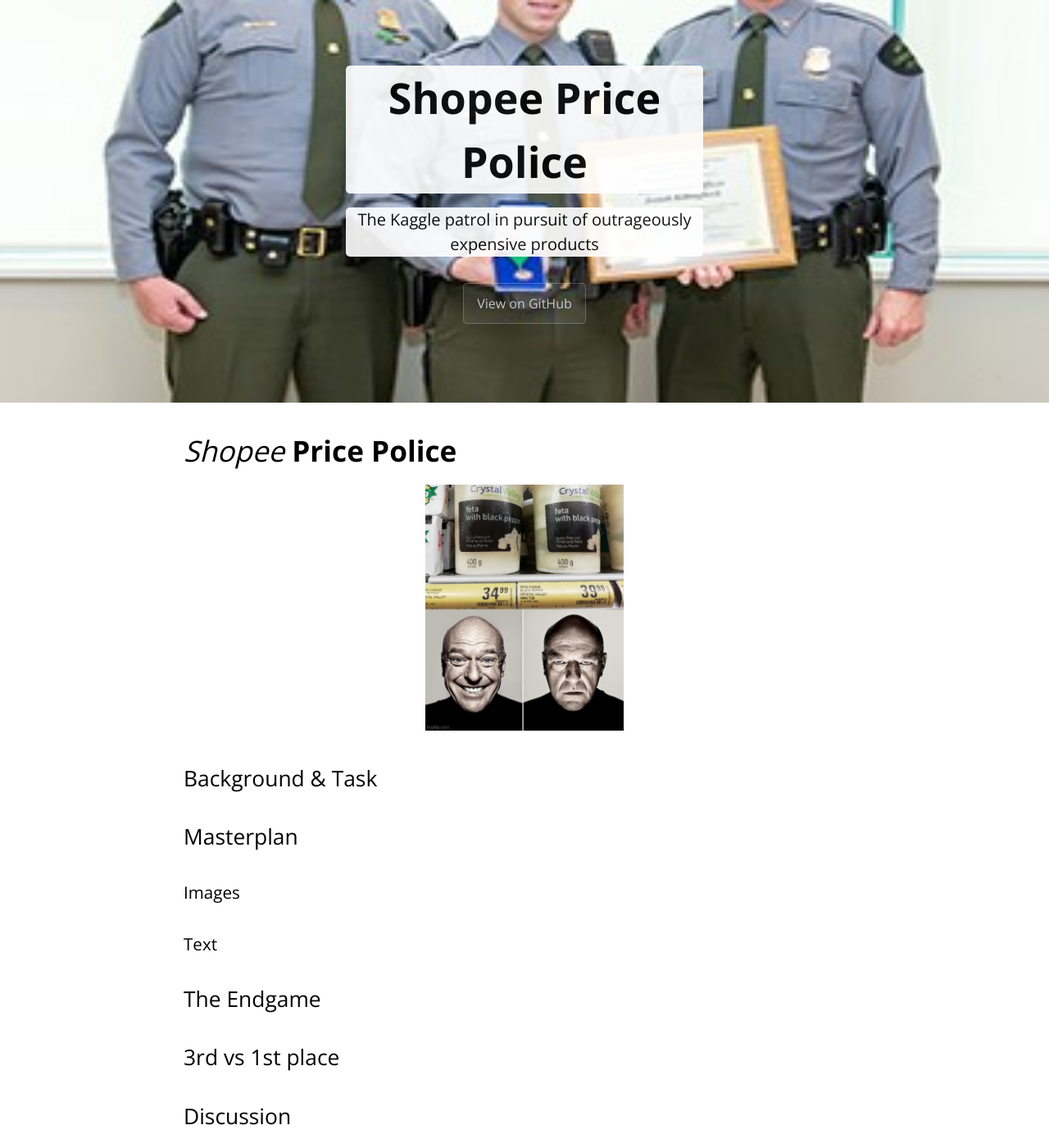
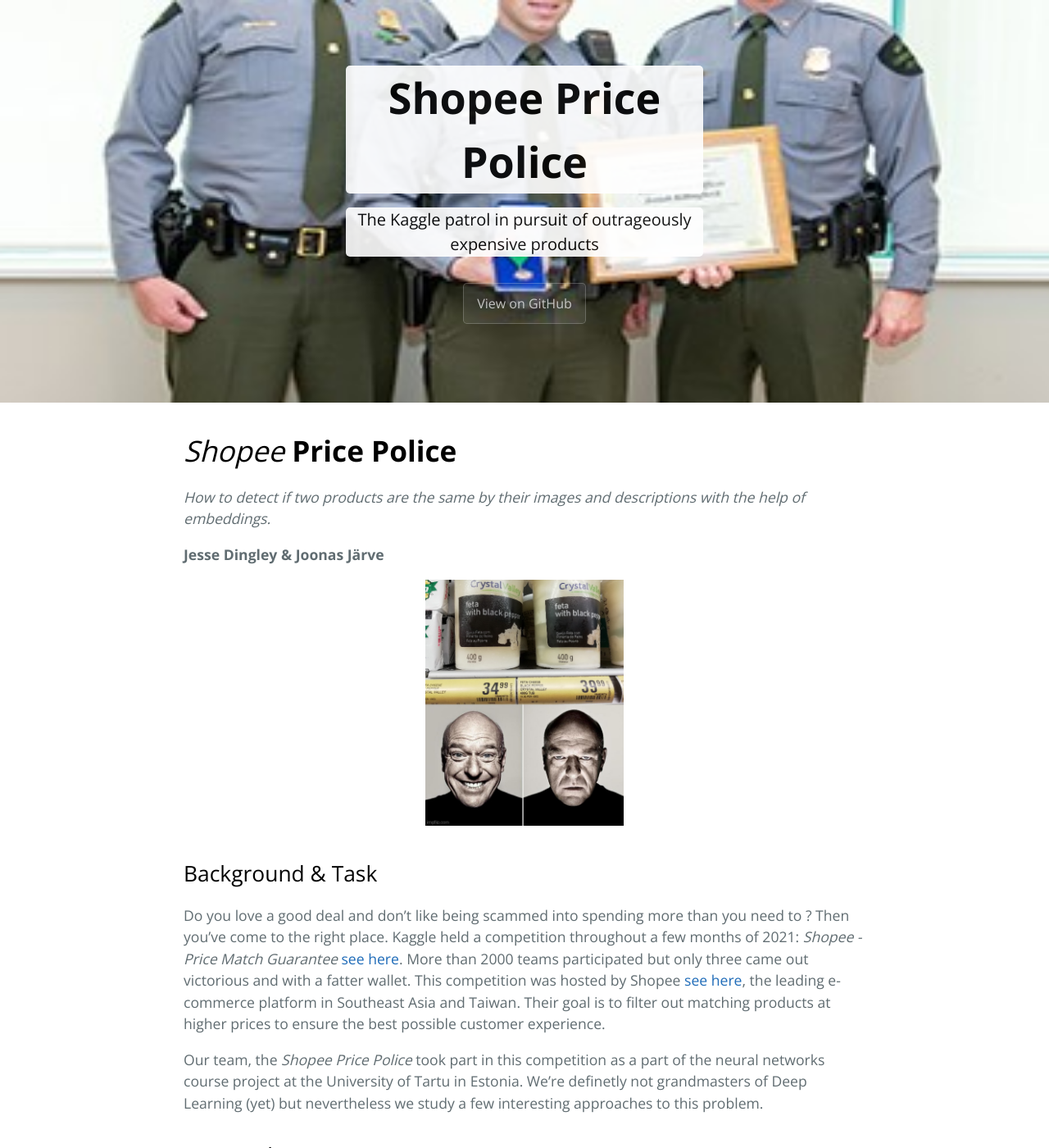
Before and after one commit to joonasrooben/shopee_PP, a Jekyll site: the page built from index.md, in a window 1280 px wide and 1400 px high. Shown: the whole window at 82% size. Built offline with Jekyll 4.4.1, drawn with Linux system fonts in a browser that asks for light colours; our own code applies the rules of GitHub Pages for plain Markdown files.

Commit message:
Update index.md

```diff
--- a/index.md
+++ b/index.md
@@ -1,8 +1,16 @@
 # *Shopee* **Price Police**
+
+<i>How to detect if two products are the same by their images and descriptions with the help of embeddings.</i>
+
+<b>Jesse Dingley & Joonas Järve</b>
 
 <div style="text-align:center"><img src="blog_meme.jpg" alt="meme" class="center" height="300"></div>
 
 ## Background & Task
+
+Do you love a good deal and don't like being scammed into spending more than you need to ? Then you've come to the right place. Kaggle held a competition throughout a few months of 2021: <i>Shopee - Price Match Guarantee</i> [see here](https://www.kaggle.com/c/shopee-product-matching/overview). More than 2000 teams participated but only three came out victorious and with a fatter wallet. This competition was hosted by Shopee [see here](https://shopee.com/), the leading e-commerce platform in Southeast Asia and Taiwan. Their goal is to filter out matching products at higher prices to ensure the best possible customer experience.
+
+Our team, the <i>Shopee Price Police</i> took part in this competition as a part of the neural networks course project at the University of Tartu in Estonia. We're definetly not grandmasters of Deep Learning (yet) but nevertheless we study a few interesting approaches to this problem.
 
 ## Masterplan
 
```
